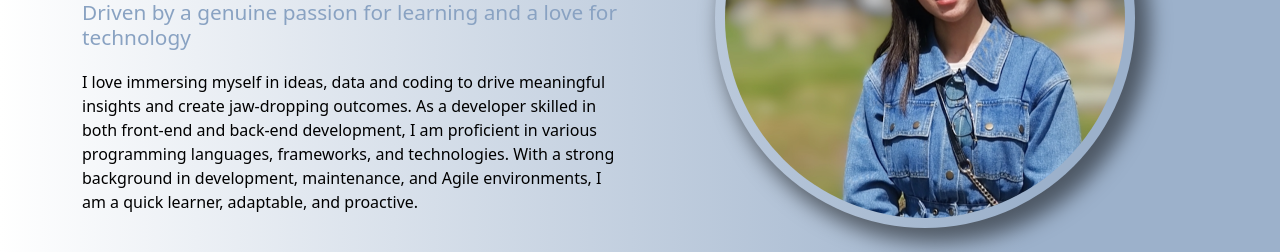
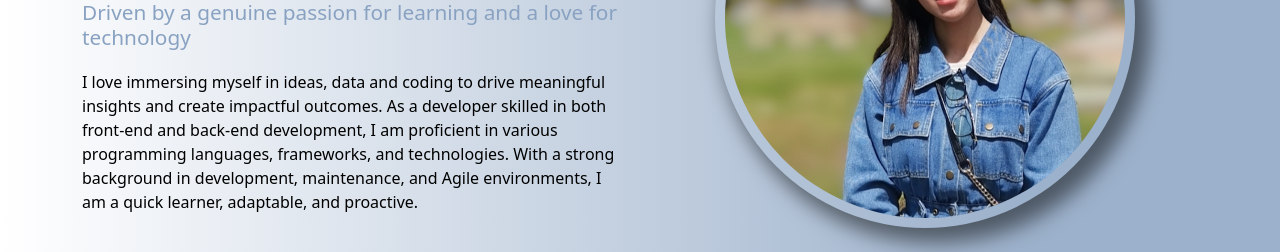
Before and after one commit to Xiaoting-Ma/My-Portfolio, a React (Create React App) app: page / in a window 1280 px wide. Shown: the part 290-542 px from the top of the page. Built offline with nearby package versions, Linux system fonts and the light colour scheme.

Commit message:
Updated URL

```diff
--- a/src/components/About.js
+++ b/src/components/About.js
@@ -12,7 +12,7 @@
             <h2>Web Developer & Software Developer</h2>
             <h3>Driven by a genuine passion for learning and a love for technology</h3>
             <p> I love immersing myself in ideas, data and coding to drive meaningful
-            insights and create jaw-dropping outcomes. As a developer skilled in
+            insights and create impactful outcomes. As a developer skilled in
             both front-end and back-end development, I am proficient in various
             programming languages, frameworks, and technologies. With a strong
             background in development, maintenance, and Agile environments, I am
--- a/src/components/Contact.js
+++ b/src/components/Contact.js
@@ -1,6 +1,6 @@
 import React from 'react';
 import { Container, Row, Col } from 'react-bootstrap';
-import { FaLinkedin, FaInstagram } from 'react-icons/fa';
+import { FaLinkedin, FaInstagram, FaGithub } from 'react-icons/fa';
 import '../index.css';
 
 const Contact = () => {
@@ -22,7 +22,10 @@
             <a href="https://www.instagram.com/xiaoting.ma1012/" target="_blank" rel="noopener noreferrer">
               <FaInstagram size={24}/>
             </a>
-            <a href="www.linkedin.com/in/xiaoting-ma" target="_blank" rel="noopener noreferrer">
+            <a href="https://github.com/Xiaoting-Ma/" target="_blank" rel="noopener noreferrer">
+              <FaGithub size={24}/>
+            </a>
+            <a href="https://www.linkedin.com/in/xiaoting-ma" target="_blank" rel="noopener noreferrer">
               <FaLinkedin size={24} />
             </a>
             </p>
```
